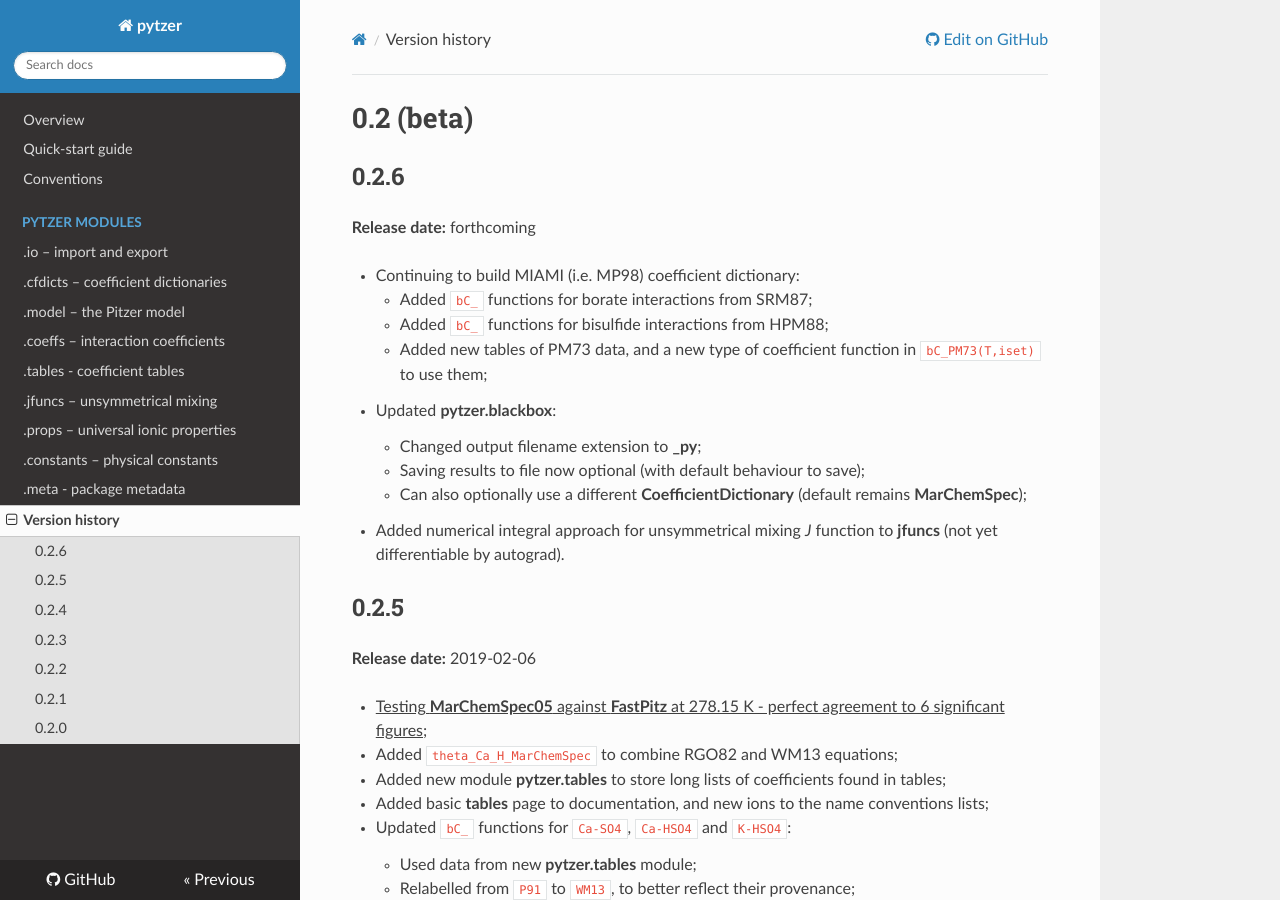
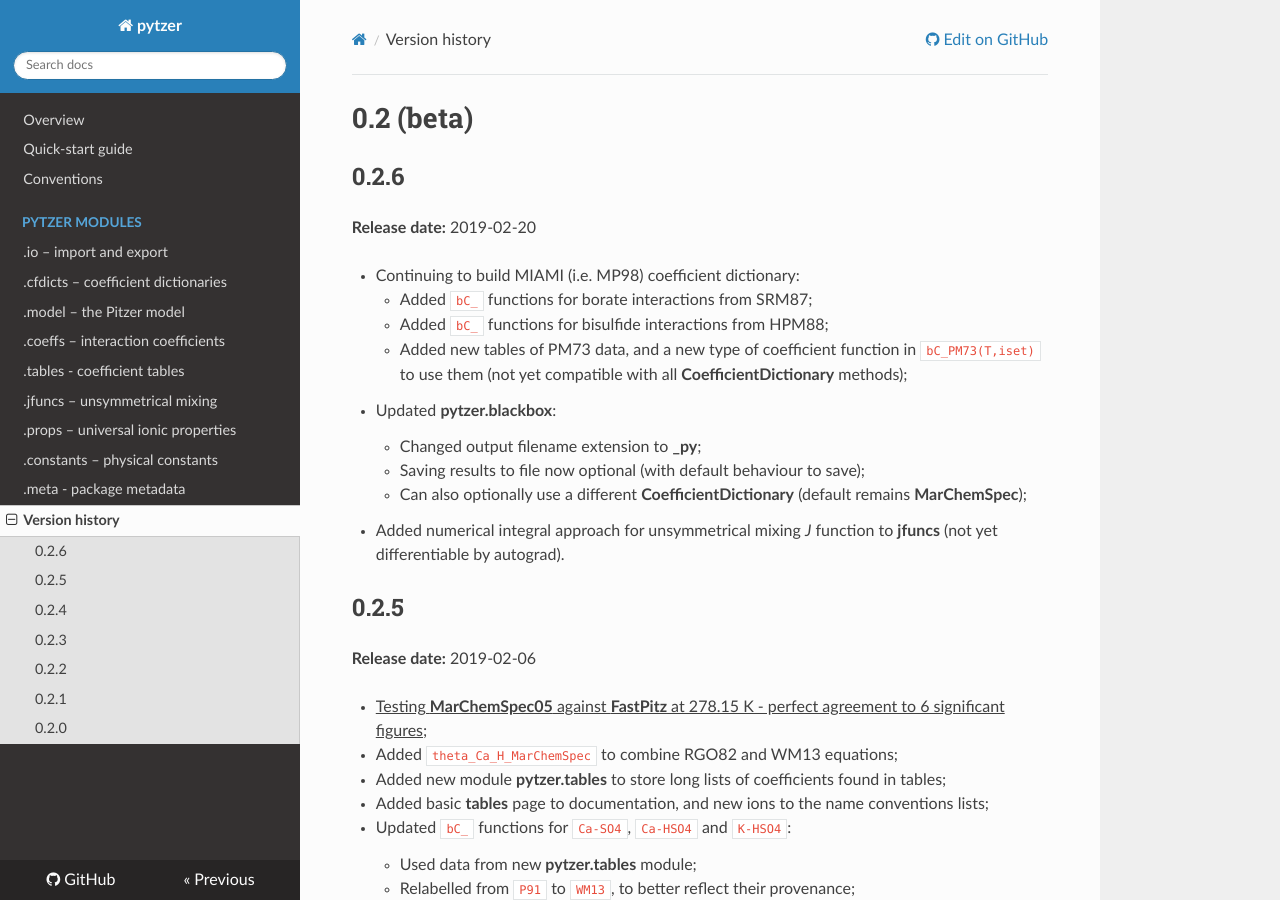
Before and after one commit to mvdh7/pytzer, an MkDocs documentation site: the page built from docs/version-history.md, in a window 1280 px wide and 900 px high. Built offline with MkDocs 1.6.1, drawn with Linux system fonts in a browser that asks for light colours; nearby versions of some CDN libraries.

Commit message:
Final updates for release

```diff
--- a/docs/version-history.md
+++ b/docs/version-history.md
@@ -2,12 +2,12 @@
 
 ## 0.2.6
 
-**Release date:** forthcoming
+**Release date:** 2019-02-20
 
   * Continuing to build MIAMI (i.e. MP98) coefficient dictionary:
     * Added `bC_` functions for borate interactions from SRM87;
     * Added `bC_` functions for bisulfide interactions from HPM88;
-    * Added new tables of PM73 data, and a new type of coefficient function in `bC_PM73(T,iset)` to use them;
+    * Added new tables of PM73 data, and a new type of coefficient function in `bC_PM73(T,iset)` to use them (not yet compatible with all **CoefficientDictionary** methods);
   * Updated **pytzer.blackbox**:
     * Changed output filename extension to **\_py**;
     * Saving results to file now optional (with default behaviour to save);
```
